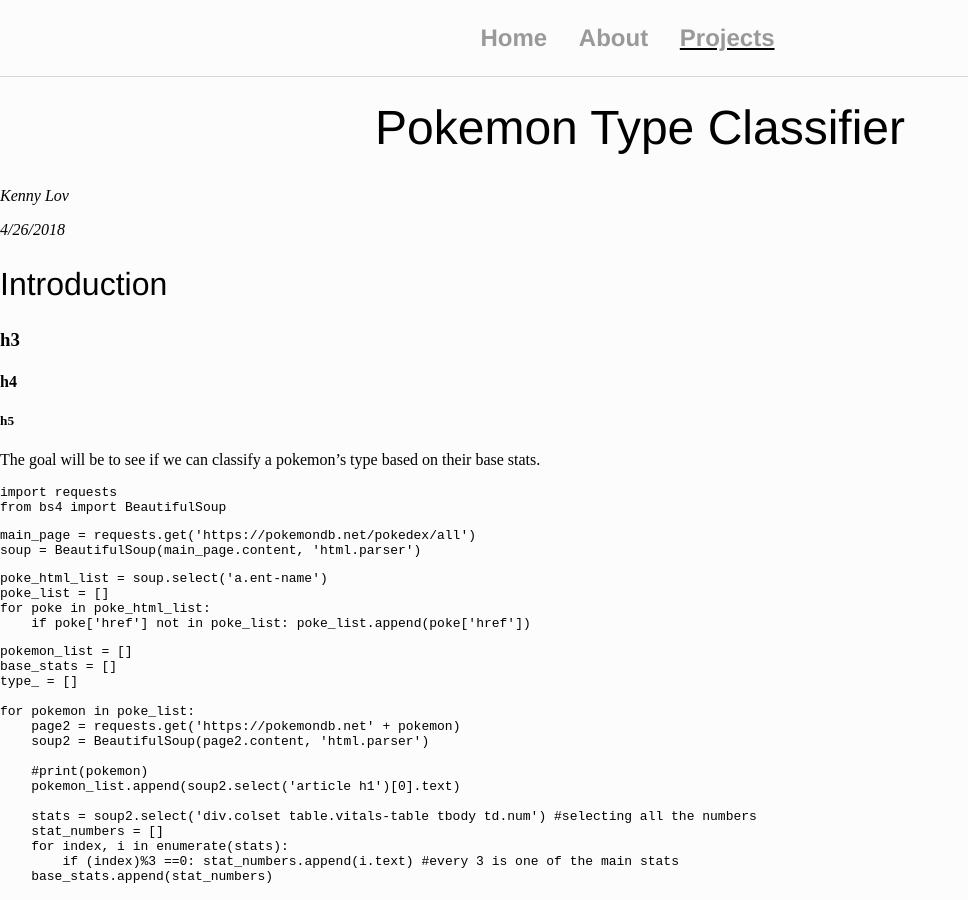
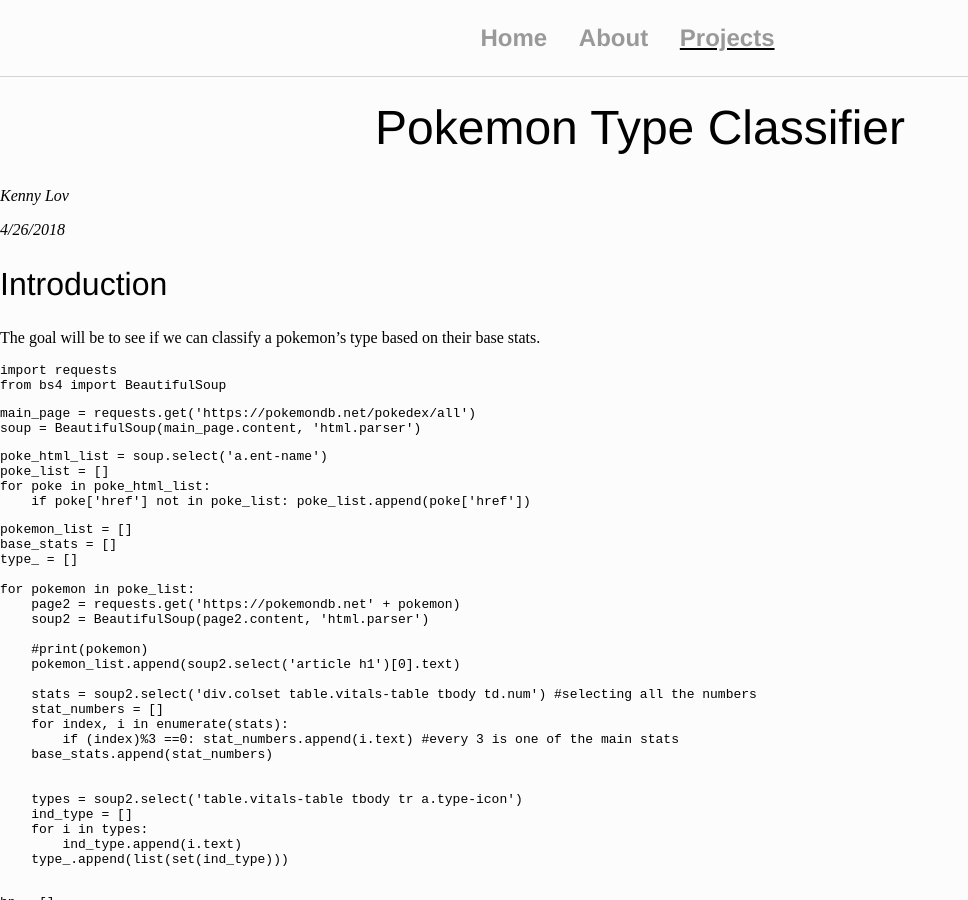
Before and after one commit to clfkenny/clfkenny.github.io, a Jekyll site: the page built from projects/pokemon_classifier/index.md, in a window 1280 px wide and 900 px high. Shown: the whole window, without its empty margins (0-968 px from the left). Built offline with Jekyll 4.4.1, drawn with Linux system fonts in a browser that asks for light colours.

```diff
--- a/projects/pokemon_classifier/index.md
+++ b/projects/pokemon_classifier/index.md
@@ -10,13 +10,7 @@ date: 4/26/2018
 
 *4/26/2018*
 
-
-<h2> Introduction </h2>
-### h3
-
-#### h4
-
-##### h5
+## Introduction
 
 The goal will be to see if we can classify a pokemon's type based on their base stats.
 
```
